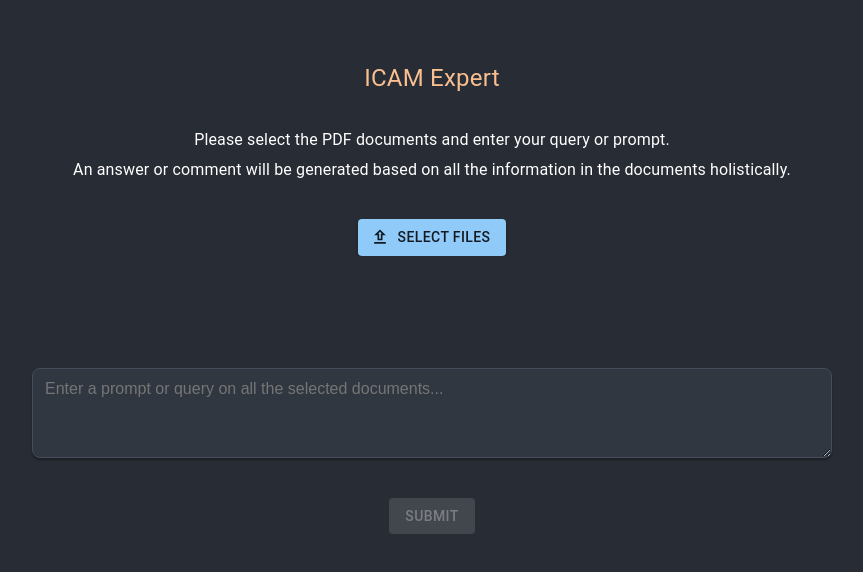
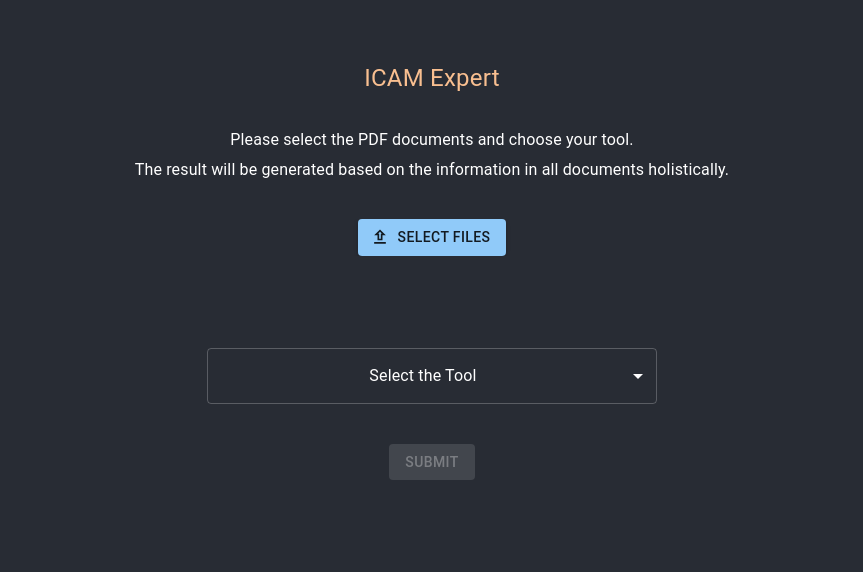
Before and after one commit to caglarcem/ICAM-Expert-App, a React (Create React App) app in the folder icam-expert-frontend/: page / in a window 1280 px wide. Shown: the top 572 px of the page, without its empty margins (208-1071 px from the left). Built offline with nearby package versions, Linux system fonts and the light colour scheme.

Commit message:
add tool dropdown

```diff
--- a/icam-expert-frontend/src/App.tsx
+++ b/icam-expert-frontend/src/App.tsx
@@ -11,13 +11,16 @@ import {
   Stack,
   InputLabel,
   CircularProgress,
+  Select,
+  MenuItem,
+  FormControl,
+  SelectChangeEvent,
 } from '@mui/material';
 import CssBaseline from '@mui/material/CssBaseline';
 import { UploadOutlined as UploadIcon } from '@mui/icons-material';
 import { Box } from '@mui/system';
 
 import './App.css';
-import Textarea from './components/common/textArea';
 
 const darkTheme = createTheme({
   palette: {
@@ -27,17 +30,20 @@ const darkTheme = createTheme({
 
 const App: React.FC = () => {
   const [files, setSelectedFiles] = useState<File[]>([]);
-  const [prompt, setPrompt] = useState<string>();
+  const [selectedOption, setSelectedOption] = useState<string>('');
   const [reportResult, setReportResult] = useState<string>();
-  const [loading, setLoading] = useState<boolean>(false); // Added loading state
+  const [loading, setLoading] = useState<boolean>(false);
 
   const handleFileChange = (e: ChangeEvent<HTMLInputElement>) => {
     if (e.target.files) {
       const selectedFiles = Array.from(e.target.files);
       setSelectedFiles(selectedFiles);
-
       setReportResult(undefined);
     }
+  };
+
+  const handleOptionChange = (e: SelectChangeEvent<string>) => {
+    setSelectedOption(e.target.value as string);
   };
 
   const handleSubmit = async () => {
@@ -46,17 +52,17 @@ const App: React.FC = () => {
       return;
     }
 
-    if (!prompt) {
-      alert('Please enter a prompt or question.');
+    if (!selectedOption) {
+      alert('Please select a query option.');
       return;
     }
 
-    setLoading(true); // Set loading state to true
+    setLoading(true);
 
     try {
-      await queryDocuments(prompt, files);
+      await queryDocuments(selectedOption, files);
     } finally {
-      setLoading(false); // Reset loading state whether success or error
+      setLoading(false);
     }
   };
 
@@ -66,9 +72,6 @@ const App: React.FC = () => {
       files.forEach(file => {
         formData.append('files', file);
       });
-
-      // Sample Prompt: // 4
-      //   'Study all the documents and report the discrepancies between what people think has happened.';
 
       const apiBaseURL =
         process.env.REACT_APP_ICAM_API_URL ||
@@ -120,11 +123,11 @@ const App: React.FC = () => {
 
             <Container>
               <Typography style={{ fontSize: '16px' }} gutterBottom>
-                Please select the PDF documents and enter your query or prompt.
+                Please select the PDF documents and choose your tool.
               </Typography>
               <Typography style={{ fontSize: '16px' }} gutterBottom>
-                An answer or comment will be generated based on all the
-                information in the documents holistically.
+                The result will be generated based on the information in all
+                documents holistically.
               </Typography>
             </Container>
 
@@ -153,11 +156,43 @@ const App: React.FC = () => {
               ))}
             </Box>
 
-            <Textarea
-              placeholder="Enter a prompt or query on all the selected documents..."
-              onChange={e => setPrompt(e.target.value)}
-              style={{ width: '100%', marginTop: '80px' }}
-            />
+            <FormControl
+              fullWidth
+              style={{
+                marginTop: '20px',
+                width: '100%',
+                maxWidth: '450px',
+                margin: '0 auto',
+              }}
+            >
+              <Select
+                value={selectedOption}
+                onChange={handleOptionChange}
+                displayEmpty
+                inputProps={{ 'aria-label': 'Without label' }}
+                sx={{ marginTop: '60px' }}
+              >
+                <MenuItem value="" disabled>
+                  Select the Tool
+                </MenuItem>
+                <MenuItem value="generate-follow-up-interview-questions">
+                  Generate Follow up Interview Questions
+                </MenuItem>
+                <MenuItem value="brief-description-of-the-event">
+                  Brief description of the Event
+                </MenuItem>
+                <MenuItem value="peepo-builder">PEEPO Builder</MenuItem>
+                <MenuItem value="timeline-builder">Timeline Builder</MenuItem>
+                <MenuItem value="icam-analysis">ICAM Analysis</MenuItem>
+                <MenuItem value="contributing-factors-analysis">
+                  Contributing Factors Analysis
+                </MenuItem>
+                <MenuItem value="root-cause-analysis">
+                  Root Cause Analysis
+                </MenuItem>
+                <MenuItem value="key-learnings">Key Learnings</MenuItem>
+              </Select>
+            </FormControl>
 
             <Button
               variant="contained"
@@ -165,7 +200,7 @@ const App: React.FC = () => {
               component="span"
               style={{ width: 'fit-content', margin: '40px auto' }}
               onClick={handleSubmit}
-              disabled={files.length === 0 || loading}
+              disabled={files.length === 0 || !selectedOption || loading}
             >
               SUBMIT
             </Button>
```
